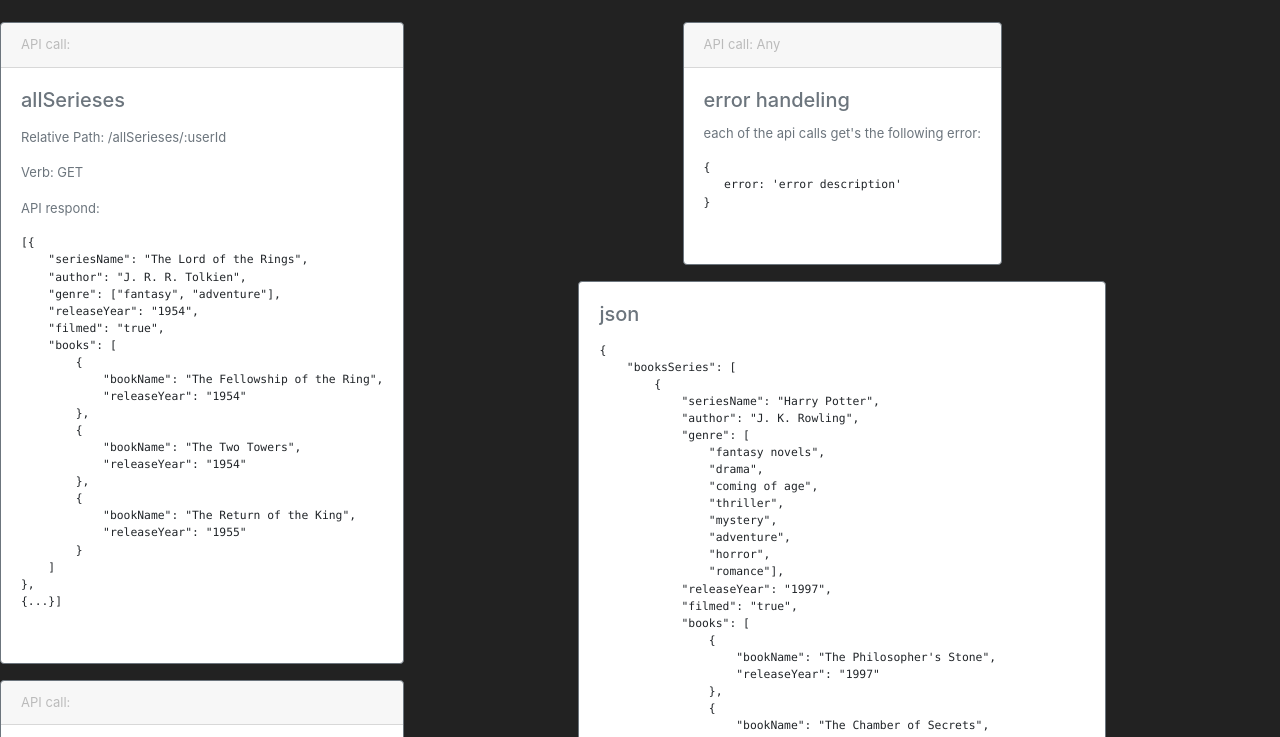
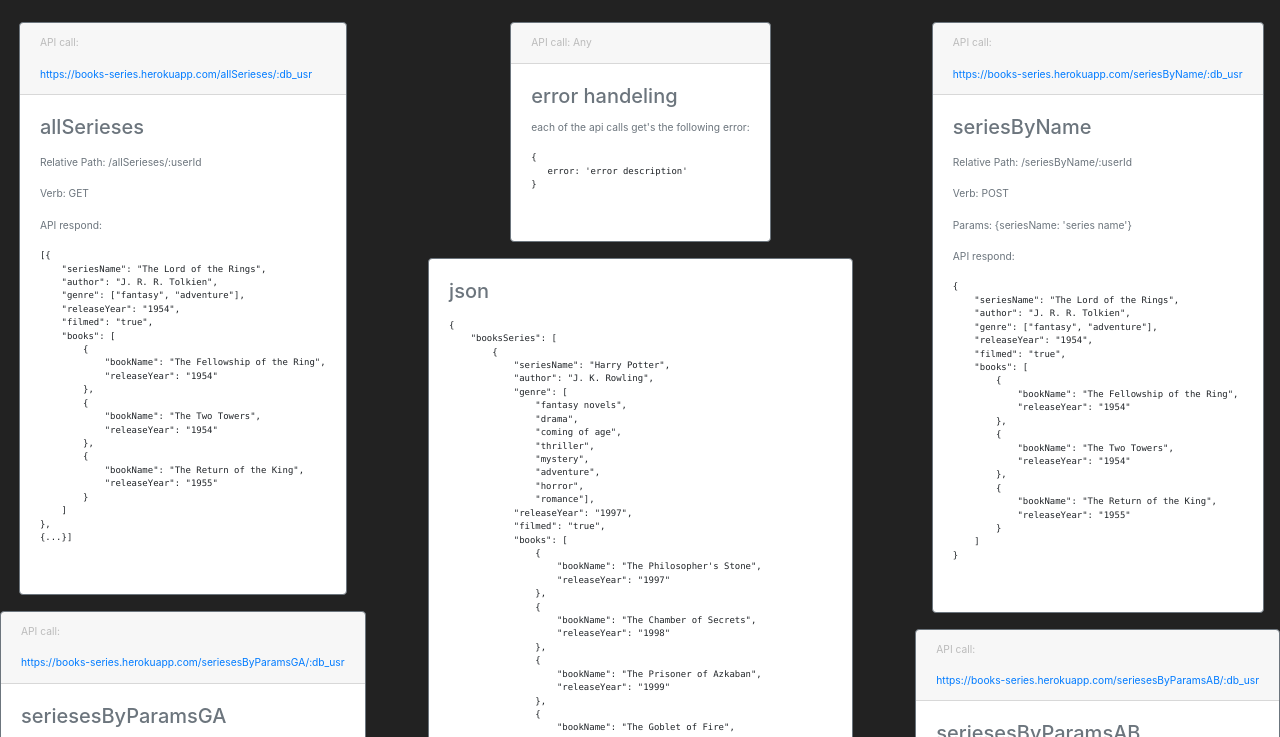
Before and after one commit to ShaharAmit/Books_Series_WS, a website: page def/index.html in a window 1280 px wide. Shown: the part 41-778 px from the top of the page. Drawn offline with nearby package versions, Linux system fonts and the light colour scheme.

Commit message:
updtae paths

```diff
--- a/def/includes/api.css
+++ b/def/includes/api.css
@@ -20,7 +20,7 @@ h2 {
     display:inline-block;
     max-width: none !important;
     text-align: left;
-    font-size: 13px;
+    font-size: 0.8vw;
 }
 
 .one, .three {
--- a/def/index.html
+++ b/def/index.html
@@ -176,7 +176,7 @@
             </div>
 <div class="one">
             <div class="card border-secondary mb-3" style="max-width: 18rem;">
-                <div class="card-header">API call: <a target="_blank" href=""></a></div>
+                <div class="card-header"><p>API call: </p><a target="_blank" href="https://books-series.herokuapp.com/allSerieses/:db_usr">https://books-series.herokuapp.com/allSerieses/:db_usr</a></div>
                 <div class="card-body text-secondary">
                     <h5 class="card-title">allSerieses</h5>
                     <p class="card-text">
@@ -214,7 +214,7 @@
             <div class="clear"></div>
 
             <div class="card border-secondary mb-3 three" style="max-width: 18rem;">
-                    <div class="card-header">API call: <a target="_blank" href=""></a></div>
+                    <div class="card-header"><p>API call: </p><a target="_blank" href="https://books-series.herokuapp.com/seriesesByParamsGA/:db_usr">https://books-series.herokuapp.com/seriesesByParamsGA/:db_usr</a></div>
                     <div class="card-body text-secondary">
                         <h5 class="card-title">seriesesByParamsGA</h5>
                         <p class="card-text">
@@ -254,7 +254,7 @@
 <div class="two">
 
             <div class="card border-secondary mb-3" style="max-width: 18rem;">
-                <div class="card-header">API call: <a target="_blank" href=""></a></div>
+                <div class="card-header"><p>API call: </p><a target="_blank" href="https://books-series.herokuapp.com/seriesByName/:db_usr">https://books-series.herokuapp.com/seriesByName/:db_usr</a></div>
                 <div class="card-body text-secondary">
                     <h5 class="card-title">seriesByName</h5>
                     <p class="card-text">
@@ -292,7 +292,7 @@
 
 
                 <div class="card border-secondary mb-3 fourth" style="max-width: 18rem;">
-                <div class="card-header">API call: <a target="_blank" href=""></a></div>
+                <div class="card-header"><p>API call: </p><a target="_blank" href="https://books-series.herokuapp.com/seriesesByParamsAB/:db_usr">https://books-series.herokuapp.com/seriesesByParamsAB/:db_usr</a></div>
                 <div class="card-body text-secondary">
                     <h5 class="card-title">seriesesByParamsAB</h5>
                     <p class="card-text">
--- a/index.js
+++ b/index.js
@@ -37,7 +37,7 @@ app.param('userId', (req, res, next, userId) => {
     })
 });
 
-app.all('/', (req, res) => res.sendFile('./assets/'));
+app.all('/', (req, res) => res.sendFile('./assets/index.html'));
 
 //every search urls needs userID
 app.get('/allSerieses/:userId', (req, res) => {
@@ -67,7 +67,7 @@ app.post('/seriesesByParamsAB/:userId', (req, res) => {
 
 //redirect to main page if unreconized url
 app.all('*', (req, res) => {
-    res.redirect('./assets/');
+    res.redirect('./assets/index.html');
 });
 
 app.listen(port, () => console.log(`Server is listening on ${port}`));
```
